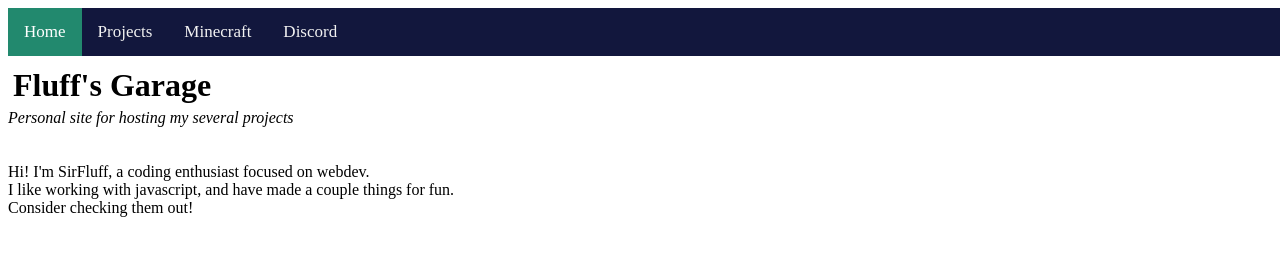
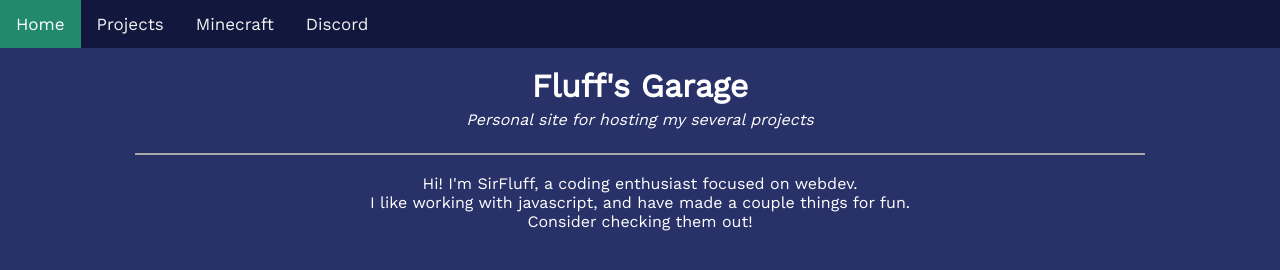
Before and after one commit to SirFluffDev/sirfluffdev.github.io, a plain HTML site: page index.html in a window 1280 px wide. Drawn offline with nearby package versions, Linux system fonts and the light colour scheme.

Commit message:
Update style.css
About half the CSS was missing

```diff
--- a/style.css
+++ b/style.css
@@ -1,3 +1,23 @@
+@import url('https://fonts.googleapis.com/css2?family=Work+Sans&display=swap');
+
+body {
+  background-color: #293268;
+  color: white;
+  font-family: 'Work Sans', sans-serif;
+  text-align: center;
+
+  margin: 0;
+}
+
+#title {
+  border-bottom: 2px solid darkgray;
+  padding: 5px;
+  margin-bottom: 50px;
+  width: 1000px;
+
+  margin: auto;
+}
+
 .break {
   border-bottom: 2px solid darkgray;
   margin: 50px;
```
